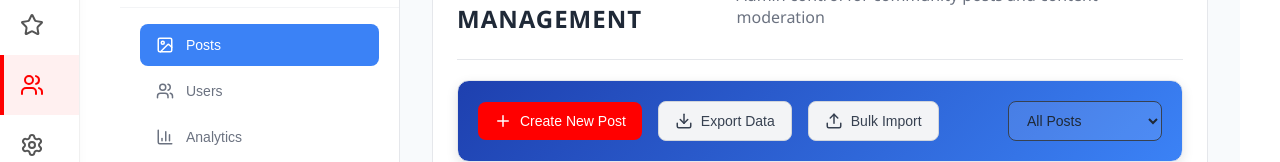
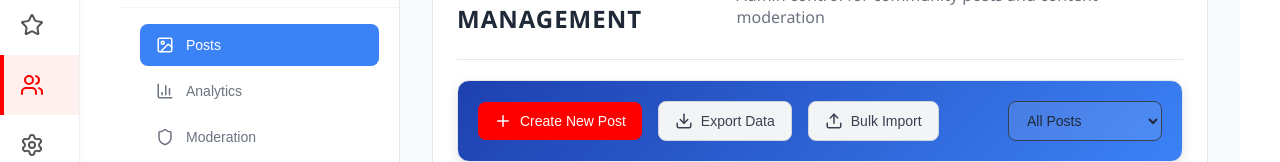
Before and after one commit to Sinxn-coder/chai-in, a React (Vite) app: page / in a window 1280 px wide. Both pictures are taken after a click on the item 39 px from the left and 354 px from the top of the page. Shown: the part 269-431 px from the top of the page. Built offline with nearby package versions, Linux system fonts and the light colour scheme.

Commit message:
Remove Users tab from community navigation

```diff
--- a/src/CommunityPage.jsx
+++ b/src/CommunityPage.jsx
@@ -18,7 +18,6 @@ import {
   CheckCircle,
   Flag,
   Star,
-  Users,
   BarChart3,
   Settings,
   ImageIcon,
@@ -96,7 +95,6 @@ export default function CommunityPage() {
 
   const sections = [
     { id: 'posts', name: 'Posts', icon: ImageIcon },
-    { id: 'users', name: 'Users', icon: Users },
     { id: 'analytics', name: 'Analytics', icon: BarChart3 },
     { id: 'moderation', name: 'Moderation', icon: Shield },
     { id: 'settings', name: 'Settings', icon: Settings }
@@ -331,15 +329,6 @@ export default function CommunityPage() {
             )}
 
             {/* Other sections */}
-            {activeSection === 'users' && (
-              <div className="settings-section">
-                <div className="section-header">
-                  <h2>User Management</h2>
-                  <p>Manage community users and permissions</p>
-                </div>
-              </div>
-            )}
-
             {activeSection === 'analytics' && (
               <div className="settings-section">
                 <div className="section-header">
```
